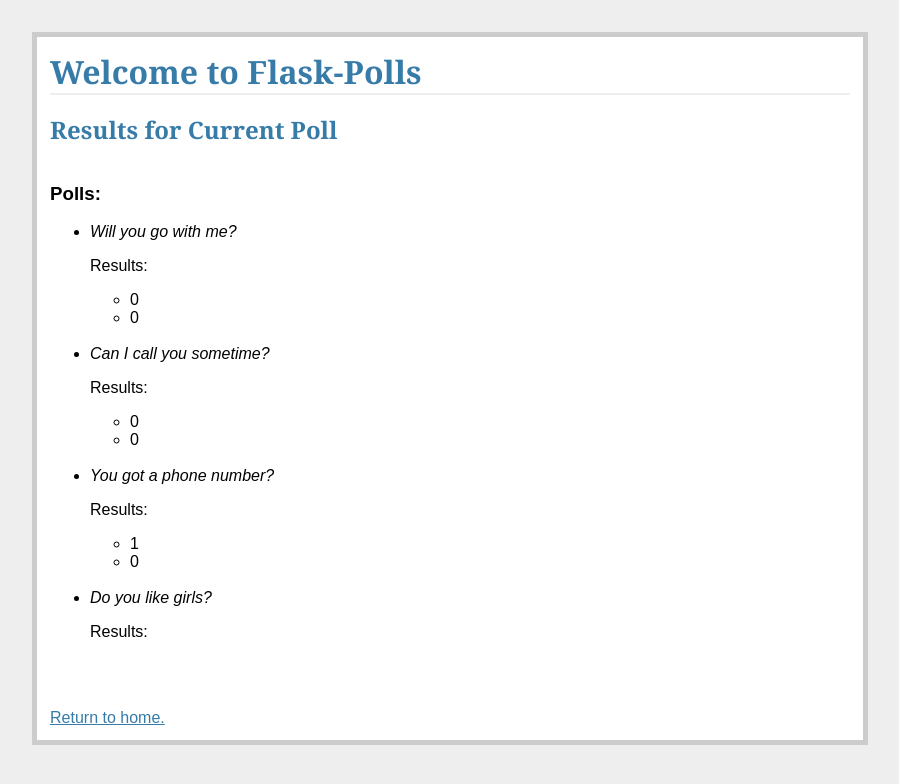
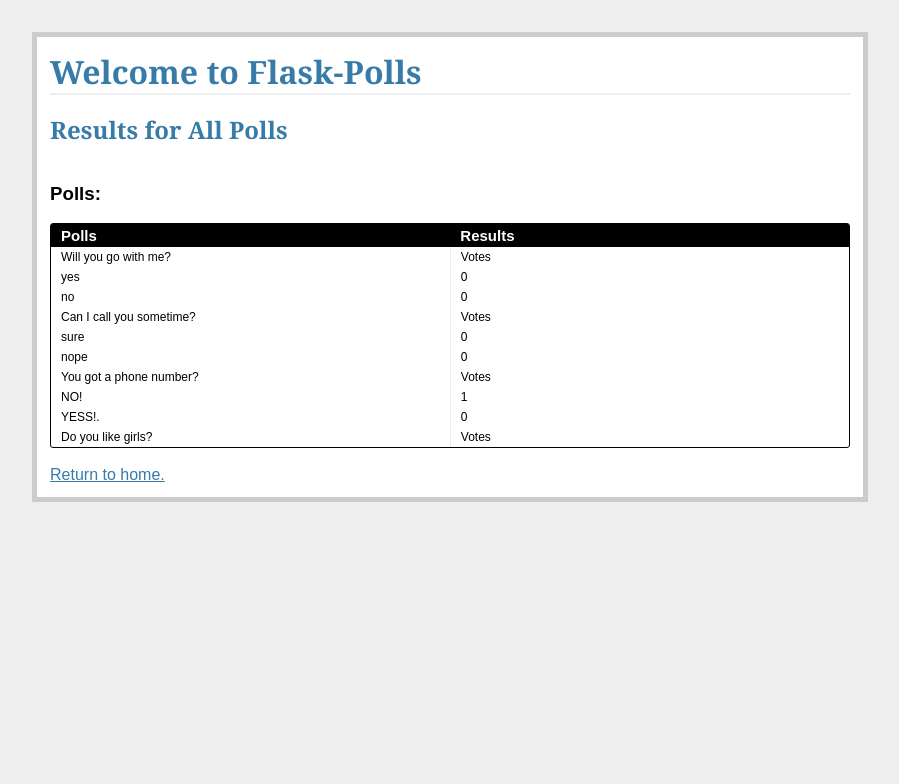
Before and after one commit to hemepositive/flask-polls, a Flask app: page /results in a window 1280 px wide. Shown: the top 784 px of the page, without its empty margins (190-1089 px from the left). Run offline with Flask 2, Linux system fonts and the light colour scheme; data comes from the database, SQL or seed files in the repository; both versions use the stored data as it was after the commit.

Commit message:
more tables

```diff
--- a/app/templates/admin_login.html
+++ b/app/templates/admin_login.html
@@ -1,7 +1,6 @@
 {% extends "admin_template.html" %}
 {% block content %}
 <body class=" login">
-
 <div id="container">
   <h1>Welcome to Flask Polls.</h1>
   <h3>Login to CRUD a poll.</h3>
--- a/app/templates/index.html
+++ b/app/templates/index.html
@@ -9,7 +9,7 @@
     <table>
       <thead>
       <tr>
-      <th width="200">Poll</th>
+      <th width="300">Poll</th>
       <th>Select</th>
       </tr>
       </thead>
--- a/app/templates/results.html
+++ b/app/templates/results.html
@@ -2,19 +2,29 @@
 {% block content %}
     <h1>Welcome to Flask-Polls</h1>
     <br/>
-    <h2>Results for Current Poll</h2>
+    <h2>Results for All Polls</h2>
     <br>
     <h3>Polls:</h3>
-    <ul>
+    <div class="datagrid">
+      <table>
+      <thead>
+      <tr>
+      <th width="300">Polls</th>
+      <th width="300">Results</th>
+      </tr>
+      </thead>
         {% for poll in polls %}
-          <li><em>{{ poll.question }}</em></li>
-          <p>Results:</p>
-            <ul>
-              {% for choice in poll.choices %}
-                <li>{{ choice.votes }}</li>
-              {% endfor %}
-            <br/>
-            </ul>
+          <tr>
+            <td width="300">{{ poll.question }}</td>
+            <td width="150">Votes</a></td>
+          </tr>
+            {% for choice in poll.choices %}
+              <tr>
+              <td>{{ choice.choice_text }}</td>
+              <td>{{ choice.votes }}</td>
+              </tr>
+            {% endfor %}
         {% endfor %}
-    </ul>
+      </table>
+      </div>
 {% endblock %}
```
Also changed, not shown: app/templates/detail.html (+15 -10 lines), polls.db.
